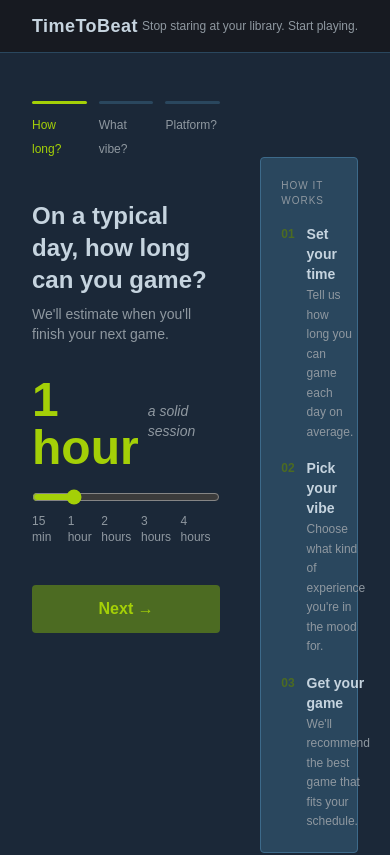
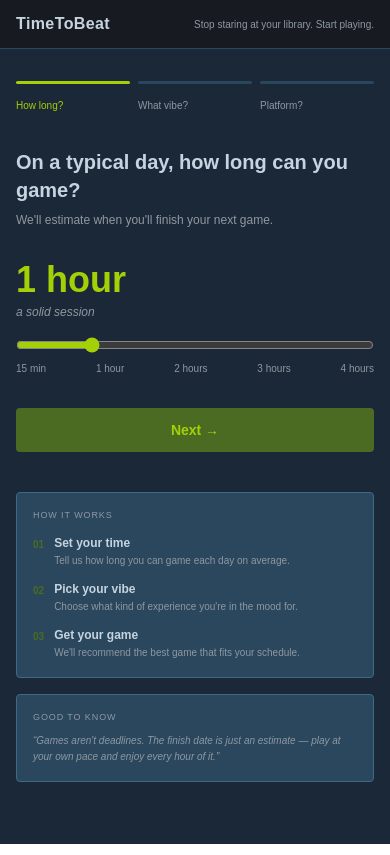
Before and after one commit to Jiiahhhh/timetobeat, a Next.js app in the folder frontend/: page / in a window 390 px wide. Shown: the top 855 px of the page. Built offline with nearby package versions, Linux system fonts and the light colour scheme.

Commit message:
Update mobile view and validation to form

```diff
--- a/frontend/app/page.tsx
+++ b/frontend/app/page.tsx
@@ -2,7 +2,13 @@
 
 import { useState } from "react";
 import { useRouter } from "next/navigation";
-import { TIME_LABELS, TIME_CTX, MOODS, PLATFORMS, STEP_LABELS } from "../lib/constants";
+import {
+  TIME_LABELS,
+  TIME_CTX,
+  MOODS,
+  PLATFORMS,
+  STEP_LABELS,
+} from "../lib/constants";
 
 export default function Home() {
   const router = useRouter();
@@ -33,125 +39,291 @@
 
   return (
     <main className="min-h-screen bg-[#1b2838]">
-      <nav className="bg-[#171a21] border-b border-[#2a475e] px-8 py-3 flex items-center justify-between">
-        <h1 className="text-lg font-bold text-[#c6d4df] tracking-wide">TimeToBeat</h1>
-        <p className="text-xs text-[#8f98a0]">Stop staring at your library. Start playing.</p>
+      {/* Navbar - Padding responsif */}
+      <nav className="bg-[#171a21] border-b border-[#2a475e] px-4 md:px-8 py-3 flex items-center justify-between">
+        <h1 className="text-base md:text-lg font-bold text-[#c6d4df] tracking-wide">
+          TimeToBeat
+        </h1>
+        <p className="text-[10px] md:text-xs text-[#8f98a0]">
+          Stop staring at your library. Start playing.
+        </p>
       </nav>
 
-      <div className="max-w-6xl mx-auto px-8 py-12 flex gap-10 items-start">
-        <div className="w-[70%]">
+      {/* Main Container - Jadi flex-col (atas-bawah) di HP, flex-row (kiri-kanan) di Desktop */}
+      <div className="max-w-6xl mx-auto px-4 md:px-8 py-8 md:py-12 flex flex-col md:flex-row gap-8 md:gap-10 items-start">
+        {/* Kolom Kiri: Form - 100% di HP, 70% di Desktop */}
+        <div className="w-full md:w-[70%]">
           {/* Step indicator */}
-          <div className="flex gap-3 mb-10">
+          <div className="flex gap-2 md:gap-3 mb-8 md:mb-10">
             {[1, 2, 3].map((s) => (
               <div key={s} className="flex-1">
-                <div className={`h-[3px] rounded-sm mb-2 transition-all ${s < step ? "bg-[#4c6b22]" : s === step ? "bg-[#a4d007]" : "bg-[#2a475e]"}`} />
-                <span className={`text-xs font-medium ${s === step ? "text-[#a4d007]" : "text-[#8f98a0]"}`}>{STEP_LABELS[s - 1]}</span>
+                <div
+                  className={`h-[3px] rounded-sm mb-2 transition-all ${s < step ? "bg-[#4c6b22]" : s === step ? "bg-[#a4d007]" : "bg-[#2a475e]"}`}
+                />
+                <span
+                  className={`text-[10px] md:text-xs font-medium ${s === step ? "text-[#a4d007]" : "text-[#8f98a0]"}`}
+                >
+                  {STEP_LABELS[s - 1]}
+                </span>
               </div>
             ))}
           </div>
 
+          {/* STEP 1 */}
           {step === 1 && (
-            <div>
-              <h2 className="text-2xl font-bold text-[#c6d4df] mb-2">On a typical day, how long can you game?</h2>
-              <p className="text-sm text-[#8f98a0] mb-8">We&apos;ll estimate when you&apos;ll finish your next game.</p>
-              <div className="flex items-baseline justify-between mb-4">
-                <span className="text-5xl font-bold text-[#a4d007]">{TIME_LABELS[time]}</span>
-                <span className="text-sm text-[#8f98a0] italic">{TIME_CTX[time]}</span>
+            <div className="animate-in fade-in duration-300">
+              <h2 className="text-xl md:text-2xl font-bold text-[#c6d4df] mb-2">
+                On a typical day, how long can you game?
+              </h2>
+              <p className="text-xs md:text-sm text-[#8f98a0] mb-8">
+                We&apos;ll estimate when you&apos;ll finish your next game.
+              </p>
+
+              <div className="flex flex-col sm:flex-row sm:items-baseline sm:justify-between mb-4 gap-1">
+                <span className="text-4xl md:text-5xl font-bold text-[#a4d007]">
+                  {TIME_LABELS[time]}
+                </span>
+                <span className="text-xs md:text-sm text-[#8f98a0] italic">
+                  {TIME_CTX[time]}
+                </span>
               </div>
-              <input type="range" min={15} max={240} step={15} value={time} onChange={(e) => setTime(parseInt(e.target.value))} className="w-full accent-[#a4d007] cursor-pointer mb-2" />
-              <div className="flex justify-between text-xs text-[#8f98a0] mb-10">
-                <span>15 min</span><span>1 hour</span><span>2 hours</span><span>3 hours</span><span>4 hours</span>
+
+              <input
+                type="range"
+                min={15}
+                max={240}
+                step={15}
+                value={time}
+                onChange={(e) => setTime(parseInt(e.target.value))}
+                className="w-full accent-[#a4d007] cursor-pointer mb-2"
+              />
+              <div className="flex justify-between text-[10px] md:text-xs text-[#8f98a0] mb-8 md:mb-10">
+                <span>15 min</span>
+                <span>1 hour</span>
+                <span>2 hours</span>
+                <span>3 hours</span>
+                <span>4 hours</span>
               </div>
-              <button onClick={() => setStep(2)} className="w-full py-3 bg-[#4c6b22] text-[#a4d007] font-bold text-base rounded-sm hover:bg-[#5a7d28] transition-colors">
+
+              <button
+                onClick={() => setStep(2)}
+                className="w-full py-3 md:py-3.5 bg-[#4c6b22] text-[#a4d007] font-bold text-sm md:text-base rounded-sm hover:bg-[#5a7d28] transition-colors"
+              >
                 Next →
               </button>
             </div>
           )}
 
+          {/* STEP 2 */}
           {step === 2 && (
-            <div>
-              <h2 className="text-2xl font-bold text-[#c6d4df] mb-2">What kind of experience?</h2>
-              <p className="text-sm text-[#8f98a0] mb-6">Pick one or more — we&apos;ll find what fits.</p>
-              <div className="grid grid-cols-3 gap-2 mb-4">
+            <div className="animate-in fade-in duration-300">
+              <h2 className="text-xl md:text-2xl font-bold text-[#c6d4df] mb-2">
+                What kind of experience?
+              </h2>
+              <p className="text-xs md:text-sm text-[#8f98a0] mb-6">
+                Pick one or more — we&apos;ll find what fits.
+              </p>
+
+              {/* Grid: 2 kolom di HP, 3 kolom di Desktop */}
+              <div className="grid grid-cols-2 md:grid-cols-3 gap-2 md:gap-3 mb-4">
                 {MOODS.map((m) => (
-                  <div key={m.id} onClick={() => toggleMood(m.id)} className={`p-4 text-center cursor-pointer rounded border transition-all ${m.wide ? "col-span-3" : ""} ${selectedMoods.includes(m.id) ? "bg-[#2a3d1a] border-[#a4d007]" : "bg-[#2a475e] border-[#3d6a8a] hover:border-[#c6d4df]"}`}>
-                    <span className="text-2xl block mb-2">{m.icon}</span>
-                    <span className={`text-xs font-medium ${selectedMoods.includes(m.id) ? "text-[#a4d007]" : "text-[#8f98a0]"}`}>{m.label}</span>
+                  <div
+                    key={m.id}
+                    onClick={() => toggleMood(m.id)}
+                    className={`p-3 md:p-4 text-center cursor-pointer rounded border transition-all ${m.wide ? "col-span-2 md:col-span-3" : ""} ${selectedMoods.includes(m.id) ? "bg-[#2a3d1a] border-[#a4d007]" : "bg-[#2a475e] border-[#3d6a8a] hover:border-[#c6d4df]"}`}
+                  >
+                    <span className="text-xl md:text-2xl block mb-2">
+                      {m.icon}
+                    </span>
+                    <span
+                      className={`text-[10px] md:text-xs font-medium ${selectedMoods.includes(m.id) ? "text-[#a4d007]" : "text-[#8f98a0]"}`}
+                    >
+                      {m.label}
+                    </span>
                   </div>
                 ))}
               </div>
+
               <div className="border-t border-[#2a475e] pt-3 min-h-[52px] mb-6">
-                <p className="text-[10px] text-[#8f98a0] uppercase tracking-widest mb-2">Games like this</p>
+                <p className="text-[9px] md:text-[10px] text-[#8f98a0] uppercase tracking-widest mb-2">
+                  Games like this
+                </p>
                 {previewGames().length === 0 ? (
-                  <p className="text-sm text-[#8f98a0] italic">Select a mood to see examples</p>
+                  <p className="text-xs md:text-sm text-[#8f98a0] italic">
+                    Select a mood to see examples
+                  </p>
                 ) : (
-                  <div className="flex gap-2 flex-wrap">
+                  <div className="flex gap-1.5 md:gap-2 flex-wrap">
                     {previewGames().map((g) => (
-                      <div key={g} className="flex items-center gap-1 bg-[#2a475e] border border-[#3d6a8a] rounded-sm px-2 py-1">
+                      <div
+                        key={g}
+                        className="flex items-center gap-1 bg-[#2a475e] border border-[#3d6a8a] rounded-sm px-1.5 md:px-2 py-0.5 md:py-1"
+                      >
                         <div className="w-1.5 h-1.5 rounded-full bg-[#a4d007] shrink-0" />
-                        <span className="text-xs text-[#c6d4df]">{g}</span>
+                        <span className="text-[10px] md:text-xs text-[#c6d4df]">
+                          {g}
+                        </span>
                       </div>
                     ))}
                   </div>
                 )}
               </div>
-              <button onClick={() => setStep(3)} className="w-full py-3 bg-[#4c6b22] text-[#a4d007] font-bold text-base rounded-sm hover:bg-[#5a7d28] transition-colors mb-2">Next →</button>
-              <button onClick={() => setStep(1)} className="w-full py-2 text-[#8f98a0] text-sm bg-transparent border-none cursor-pointer hover:text-[#c6d4df]">← Back</button>
+
+              {/* VALIDASI: Matikan tombol Next jika belum ada yang dipilih */}
+              <button
+                onClick={() => setStep(3)}
+                disabled={selectedMoods.length === 0}
+                className={`w-full py-3 md:py-3.5 font-bold text-sm md:text-base rounded-sm transition-colors mb-1 ${selectedMoods.length === 0 ? "bg-[#2a475e] text-[#8f98a0] cursor-not-allowed opacity-60" : "bg-[#4c6b22] text-[#a4d007] hover:bg-[#5a7d28] cursor-pointer"}`}
+              >
+                Next →
+              </button>
+              {selectedMoods.length === 0 && (
+                <p className="text-center text-[10px] text-[#8f98a0] mb-3">
+                  *Please select at least one vibe
+                </p>
+              )}
+
+              <button
+                onClick={() => setStep(1)}
+                className="w-full py-2 text-[#8f98a0] text-xs md:text-sm bg-transparent border-none cursor-pointer hover:text-[#c6d4df]"
+              >
+                ← Back
+              </button>
             </div>
           )}
 
+          {/* STEP 3 */}
           {step === 3 && (
-            <div>
-              <h2 className="text-2xl font-bold text-[#c6d4df] mb-2">Which platform?</h2>
-              <p className="text-sm text-[#8f98a0] mb-6">Any PC is selected by default.</p>
-              <div onClick={() => setPlatform("any")} className={`flex items-center justify-between p-4 bg-[#2a475e] rounded-sm mb-3 cursor-pointer transition-all border ${platform === "any" ? "border-[#a4d007]" : "border-[#3d6a8a]"}`}>
+            <div className="animate-in fade-in duration-300">
+              <h2 className="text-xl md:text-2xl font-bold text-[#c6d4df] mb-2">
+                Which platform?
+              </h2>
+              <p className="text-xs md:text-sm text-[#8f98a0] mb-6">
+                Any PC is selected by default.
+              </p>
+
+              <div
+                onClick={() => setPlatform("any")}
+                className={`flex items-center justify-between p-3 md:p-4 bg-[#2a475e] rounded-sm mb-3 cursor-pointer transition-all border ${platform === "any" ? "border-[#a4d007]" : "border-[#3d6a8a]"}`}
+              >
                 <div>
-                  <span className="inline-block text-[10px] bg-[#4c6b22] text-[#a4d007] px-2 py-0.5 rounded-sm font-bold mb-1">default</span>
-                  <div className={`text-base font-bold ${platform === "any" ? "text-[#a4d007]" : "text-[#c6d4df]"}`}>💻 Any PC</div>
-                  <div className="text-xs text-[#8f98a0]">Recommend from all platforms</div>
+                  <span className="inline-block text-[9px] md:text-[10px] bg-[#4c6b22] text-[#a4d007] px-1.5 py-0.5 rounded-sm font-bold mb-1">
+                    default
+                  </span>
+                  <div
+                    className={`text-sm md:text-base font-bold ${platform === "any" ? "text-[#a4d007]" : "text-[#c6d4df]"}`}
+                  >
+                    💻 Any PC
+                  </div>
+                  <div className="text-[10px] md:text-xs text-[#8f98a0]">
+                    Recommend from all platforms
+                  </div>
                 </div>
-                {platform === "any" && <span className="text-xl text-[#a4d007]">✓</span>}
+                {platform === "any" && (
+                  <span className="text-lg md:text-xl text-[#a4d007]">✓</span>
+                )}
               </div>
-              <div className="flex gap-2 mb-10">
+
+              <div className="flex flex-col sm:flex-row gap-2 mb-8 md:mb-10">
                 {PLATFORMS.map((p) => (
-                  <button key={p.id} onClick={() => setPlatform(p.id)} className={`flex-1 py-2.5 text-sm font-semibold rounded-sm transition-all border cursor-pointer ${platform === p.id ? "bg-[#1a3a52] text-[#1a9fff] border-[#1a9fff]" : "bg-[#2a475e] text-[#8f98a0] border-[#3d6a8a] hover:text-[#c6d4df]"}`}>
+                  <button
+                    key={p.id}
+                    onClick={() => setPlatform(p.id)}
+                    className={`flex-1 py-2.5 md:py-3 text-xs md:text-sm font-semibold rounded-sm transition-all border cursor-pointer ${platform === p.id ? "bg-[#1a3a52] text-[#1a9fff] border-[#1a9fff]" : "bg-[#2a475e] text-[#8f98a0] border-[#3d6a8a] hover:text-[#c6d4df]"}`}
+                  >
                     {p.label}
                   </button>
                 ))}
               </div>
-              <button onClick={handleSubmit} disabled={loading} className="w-full py-3 bg-[#4c6b22] text-[#a4d007] font-bold text-base rounded-sm hover:bg-[#5a7d28] transition-colors mb-2 disabled:opacity-60 flex items-center justify-center">
+
+              <button
+                onClick={handleSubmit}
+                disabled={loading}
+                className="w-full py-3 md:py-3.5 bg-[#4c6b22] text-[#a4d007] font-bold text-sm md:text-base rounded-sm hover:bg-[#5a7d28] transition-colors mb-2 disabled:opacity-60 flex items-center justify-center"
+              >
                 {loading ? (
-                  <svg className="animate-spin h-5 w-5 text-[#a4d007]" xmlns="http://www.w3.org/2000/svg" fill="none" viewBox="0 0 24 24"><circle className="opacity-25" cx="12" cy="12" r="10" stroke="currentColor" strokeWidth="4"></circle><path className="opacity-75" fill="currentColor" d="M4 12a8 8 0 018-8V0C5.373 0 0 5.373 0 12h4zm2 5.291A7.962 7.962 0 014 12H0c0 3.042 1.135 5.824 3 7.938l3-2.647z"></path></svg>
-                ) : "Find my game tonight →"}
+                  <svg
+                    className="animate-spin h-5 w-5 text-[#a4d007]"
+                    xmlns="http://www.w3.org/2000/svg"
+                    fill="none"
+                    viewBox="0 0 24 24"
+                  >
+                    <circle
+                      className="opacity-25"
+                      cx="12"
+                      cy="12"
+                      r="10"
+                      stroke="currentColor"
+                      strokeWidth="4"
+                    ></circle>
+                    <path
+                      className="opacity-75"
+                      fill="currentColor"
+                      d="M4 12a8 8 0 018-8V0C5.373 0 0 5.373 0 12h4zm2 5.291A7.962 7.962 0 014 12H0c0 3.042 1.135 5.824 3 7.938l3-2.647z"
+                    ></path>
+                  </svg>
+                ) : (
+                  "Find my game tonight →"
+                )}
               </button>
-              <button onClick={() => setStep(2)} className="w-full py-2 text-[#8f98a0] text-sm bg-transparent border-none cursor-pointer hover:text-[#c6d4df]">← Back</button>
+              <button
+                onClick={() => setStep(2)}
+                className="w-full py-2 text-[#8f98a0] text-xs md:text-sm bg-transparent border-none cursor-pointer hover:text-[#c6d4df]"
+              >
+                ← Back
+              </button>
             </div>
           )}
         </div>
 
-        <div className="w-[30%] pt-14 flex flex-col gap-4">
-          <div className="bg-[#2a475e] border border-[#3d6a8a] rounded p-5">
-            <p className="text-[10px] text-[#8f98a0] uppercase tracking-widest mb-4">How it works</p>
-            <div className="flex flex-col gap-4">
+        {/* Kolom Kanan: Info - Turun ke bawah di HP, 30% di Desktop */}
+        <div className="w-full md:w-[30%] pt-2 md:pt-14 flex flex-col gap-4">
+          <div className="bg-[#2a475e] border border-[#3d6a8a] rounded p-4 md:p-5">
+            <p className="text-[9px] md:text-[10px] text-[#8f98a0] uppercase tracking-widest mb-3 md:mb-4">
+              How it works
+            </p>
+            <div className="flex flex-col gap-3 md:gap-4">
               {[
-                { n: "01", t: "Set your time", d: "Tell us how long you can game each day on average." },
-                { n: "02", t: "Pick your vibe", d: "Choose what kind of experience you're in the mood for." },
-                { n: "03", t: "Get your game", d: "We'll recommend the best game that fits your schedule." },
+                {
+                  n: "01",
+                  t: "Set your time",
+                  d: "Tell us how long you can game each day on average.",
+                },
+                {
+                  n: "02",
+                  t: "Pick your vibe",
+                  d: "Choose what kind of experience you're in the mood for.",
+                },
+                {
+                  n: "03",
+                  t: "Get your game",
+                  d: "We'll recommend the best game that fits your schedule.",
+                },
               ].map((item) => (
-                <div key={item.n} className="flex gap-3 items-start">
-                  <span className="text-xs text-[#4c6b22] font-bold shrink-0 mt-0.5">{item.n}</span>
+                <div key={item.n} className="flex gap-2.5 md:gap-3 items-start">
+                  <span className="text-[10px] md:text-xs text-[#4c6b22] font-bold shrink-0 mt-0.5">
+                    {item.n}
+                  </span>
                   <div>
-                    <p className="text-sm text-[#c6d4df] font-semibold mb-0.5">{item.t}</p>
-                    <p className="text-xs text-[#8f98a0] leading-relaxed">{item.d}</p>
+                    <p className="text-xs md:text-sm text-[#c6d4df] font-semibold mb-0.5">
+                      {item.t}
+                    </p>
+                    <p className="text-[10px] md:text-xs text-[#8f98a0] leading-relaxed">
+                      {item.d}
+                    </p>
                   </div>
                 </div>
               ))}
             </div>
           </div>
-          <div className="bg-[#2a475e] border border-[#3d6a8a] rounded p-5">
-            <p className="text-[10px] text-[#8f98a0] uppercase tracking-widest mb-3">Good to know</p>
-            <p className="text-xs text-[#8f98a0] leading-relaxed italic">
-              &ldquo;Games aren&apos;t deadlines. The finish date is just an estimate — play at your own pace and enjoy every hour of it.&rdquo;
+          <div className="bg-[#2a475e] border border-[#3d6a8a] rounded p-4 md:p-5">
+            <p className="text-[9px] md:text-[10px] text-[#8f98a0] uppercase tracking-widest mb-2 md:mb-3">
+              Good to know
+            </p>
+            <p className="text-[10px] md:text-xs text-[#8f98a0] leading-relaxed italic">
+              &ldquo;Games aren&apos;t deadlines. The finish date is just an
+              estimate — play at your own pace and enjoy every hour of
+              it.&rdquo;
             </p>
           </div>
         </div>
--- a/frontend/app/results/page.tsx
+++ b/frontend/app/results/page.tsx
@@ -27,7 +27,7 @@
                 d="M4 12a8 8 0 018-8V0C5.373 0 0 5.373 0 12h4zm2 5.291A7.962 7.962 0 014 12H0c0 3.042 1.135 5.824 3 7.938l3-2.647z"
               ></path>
             </svg>
-            <p className="text-[#8f98a0]">Menganalisis library...</p>
+            <p className="text-[#8f98a0]">Analyzing library...</p>
           </div>
         </main>
       }
--- a/frontend/package.json
+++ b/frontend/package.json
@@ -9,7 +9,9 @@
     "lint": "eslint"
   },
   "dependencies": {
+    "autoprefixer": "^10.5.0",
     "next": "16.2.3",
+    "postcss": "^8.5.10",
     "react": "19.2.4",
     "react-dom": "19.2.4"
   },
@@ -20,7 +22,7 @@
     "@types/react-dom": "^19",
     "eslint": "^9",
     "eslint-config-next": "16.2.3",
-    "tailwindcss": "^4",
+    "tailwindcss": "^4.2.2",
     "typescript": "^5"
   }
 }
```
Also changed, not shown: frontend/app/results/Results.tsx (+54 -46 lines), frontend/components/GameModal.tsx (+28 -24 lines), 1 other file (tests, documents, lock files or other folders).
